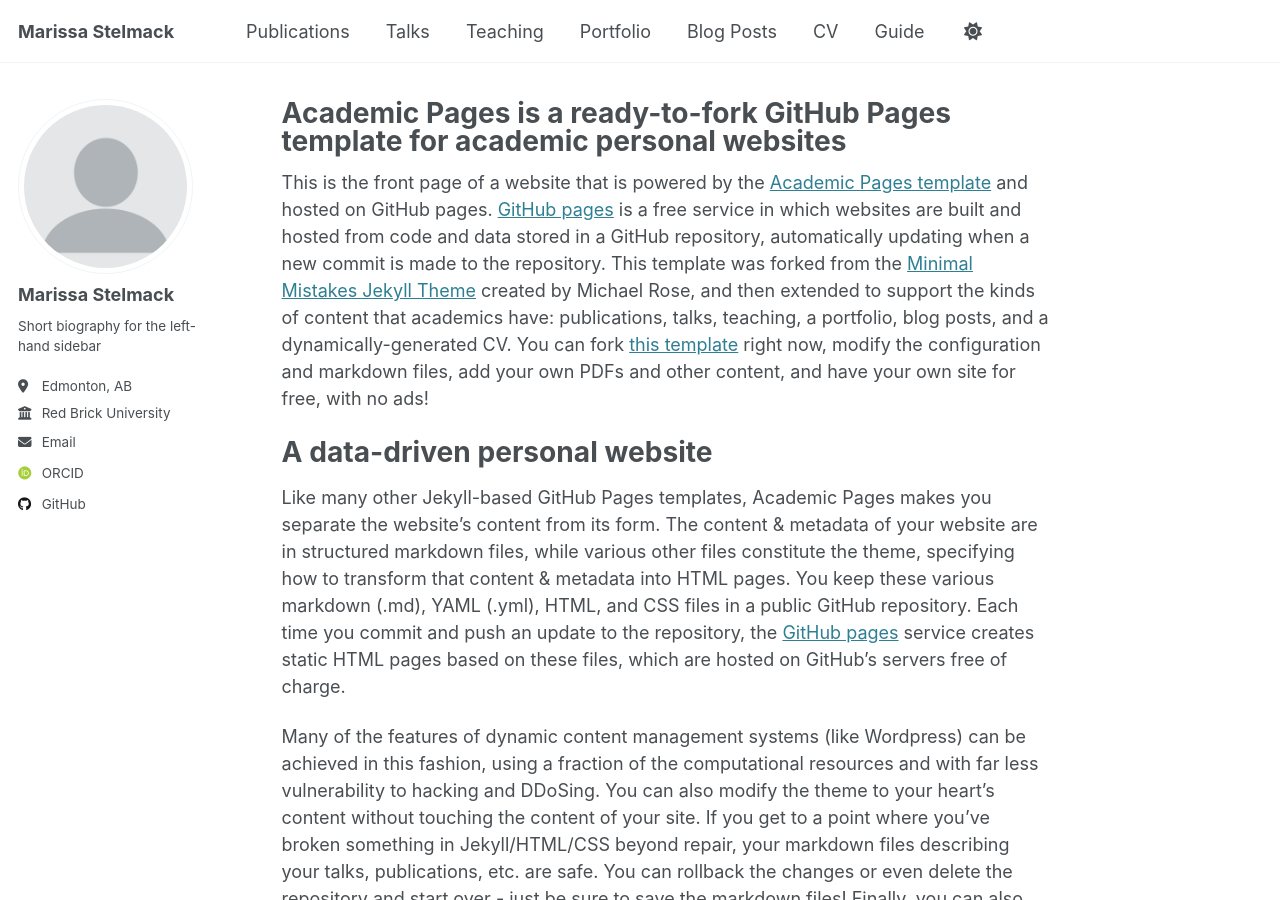
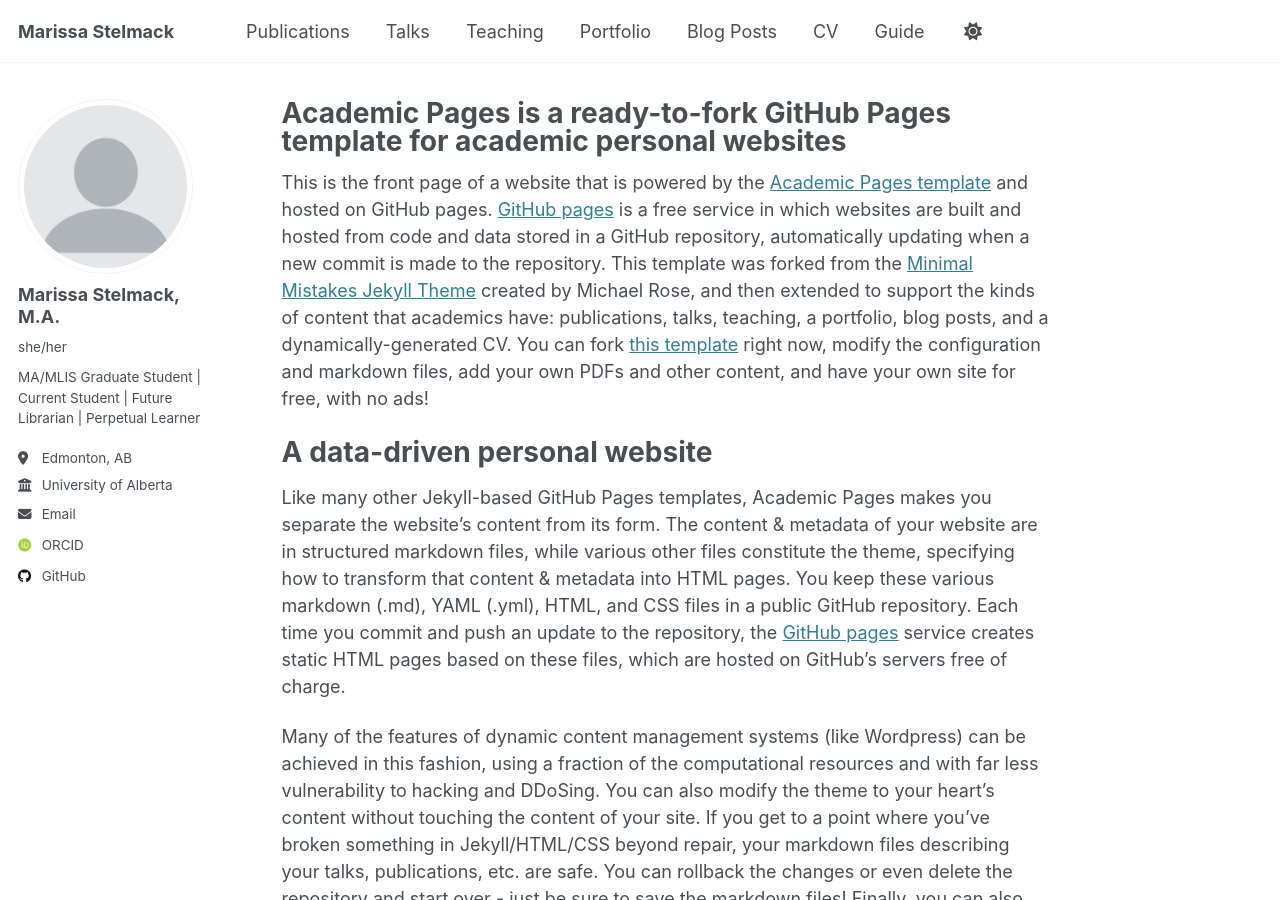
Before and after one commit to mstelmac/about, a Jekyll site: the page built from _pages/about.md, in a window 1280 px wide and 900 px high. Built offline with Jekyll 4.4.1, drawn with Linux system fonts in a browser that asks for light colours; some web fonts are replaced.

Commit message:
Update _config.yml

```diff
--- a/_config.yml
+++ b/_config.yml
@@ -23,11 +23,11 @@
 author:
   # Biographic information
   avatar           : "profile.png"
-  name             : "Marissa Stelmack"
-  pronouns         : # example: "she/her"
-  bio              : "Short biography for the left-hand sidebar"
+  name             : "Marissa Stelmack, M.A."
+  pronouns         : "she/her"
+  bio              : "MA/MLIS Graduate Student | Current Student | Future Librarian | Perpetual Learner"
   location         : "Edmonton, AB"
-  employer         : "Red Brick University"
+  employer         : "University of Alberta"
   uri              : # URL
   email            : "mstelmac@ualberta.ca"
 
```
